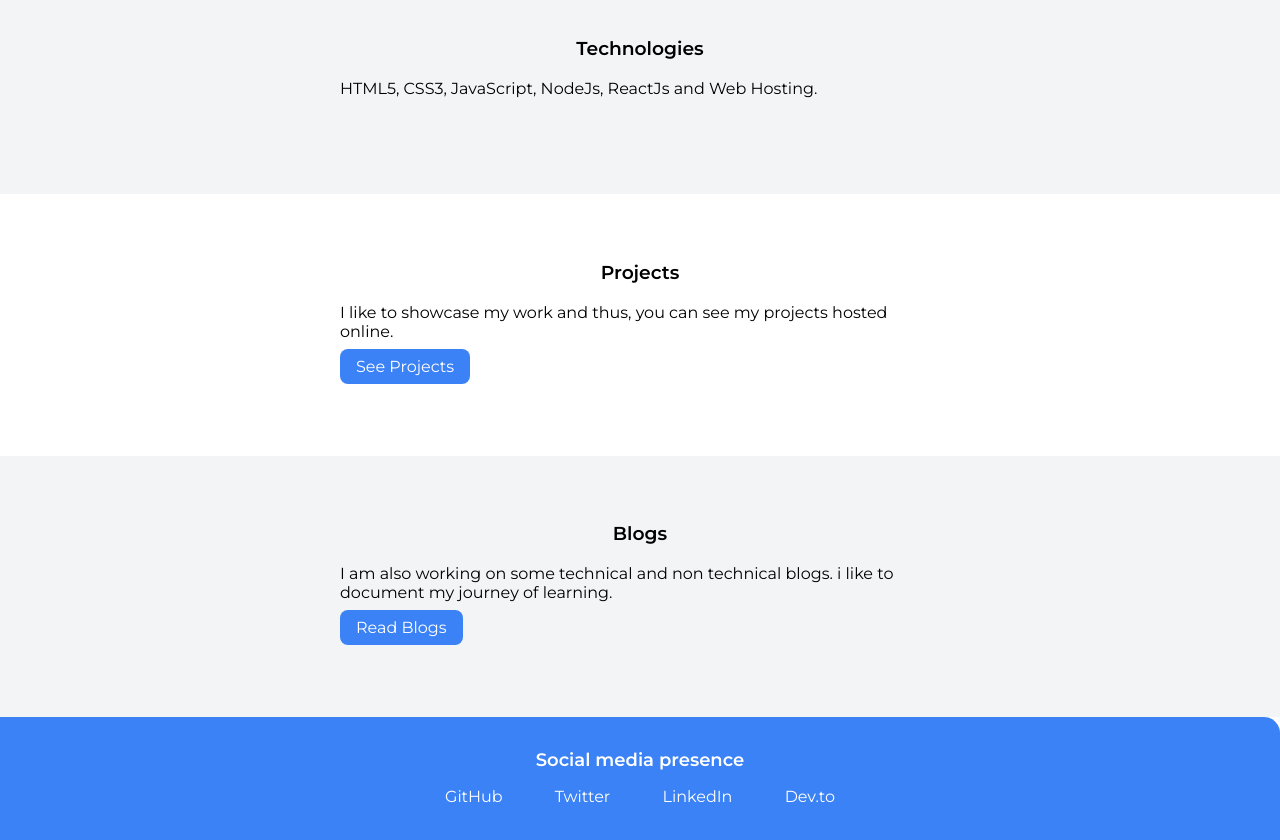
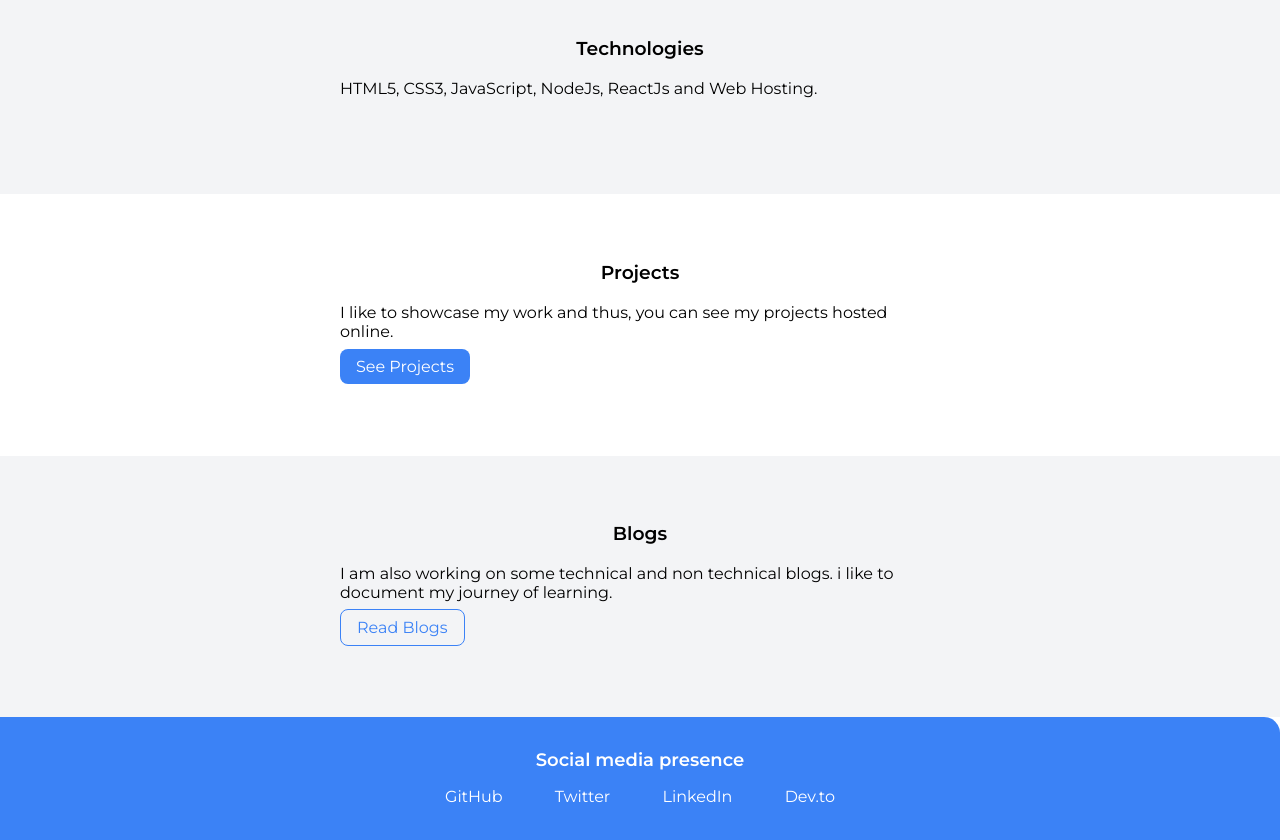
Before and after one commit to hrshmistry/hrshmistry-portfolio, a plain HTML site: page index.html in a window 1280 px wide. Shown: the part 543-1383 px from the top of the page. Drawn offline with Linux system fonts and the light colour scheme.

Commit message:
style: minor

```diff
--- a/index.html
+++ b/index.html
@@ -56,7 +56,7 @@
             <h3>Blogs</h3>
             <p>I am also working on some technical and non technical blogs. i like to document my journey of learning.
             </p>
-            <a class="Link link-primary" href="/blogs.html">Read Blogs</a>
+            <a class="Link link-secondary" href="/blogs.html">Read Blogs</a>
         </div>
 
     </section>
```
